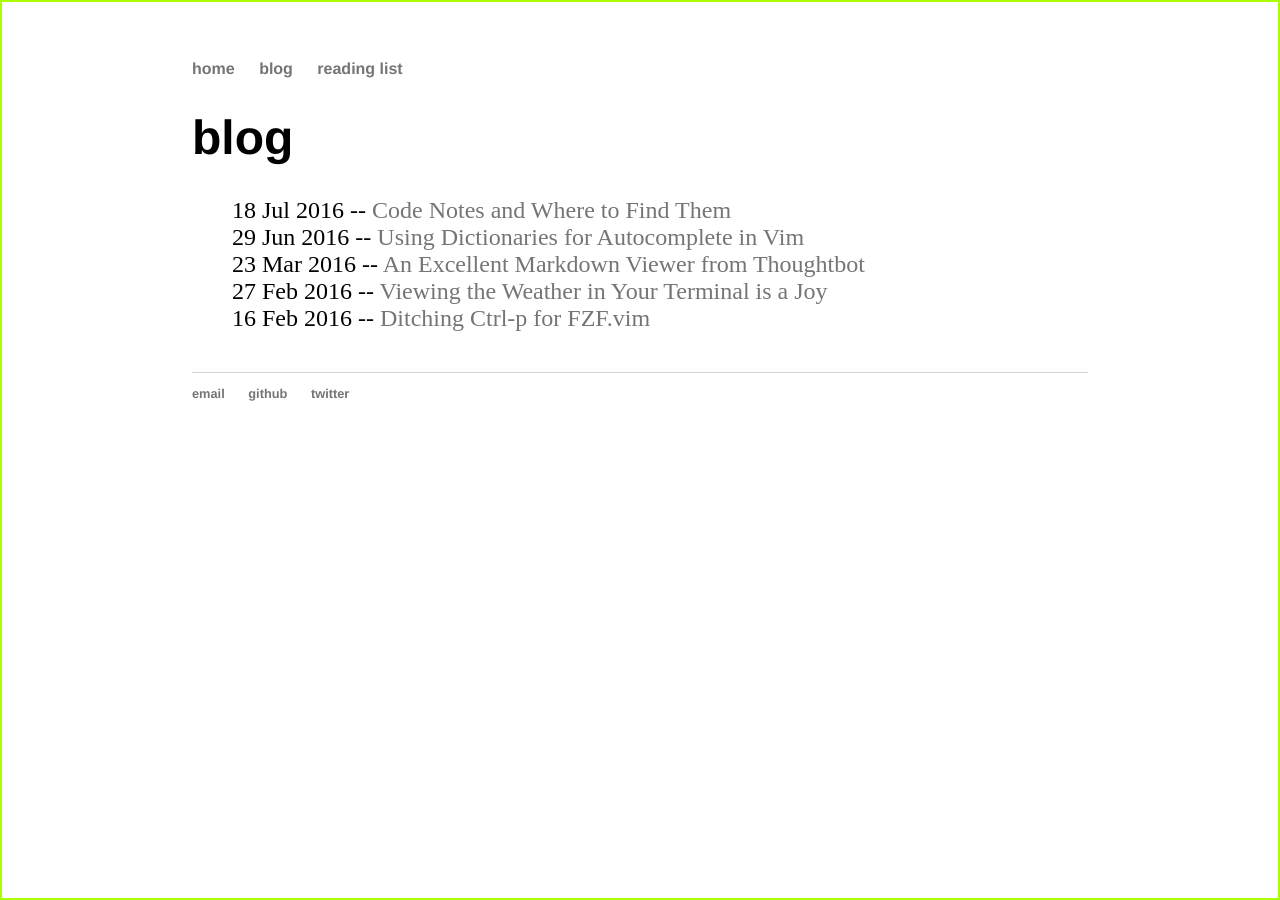
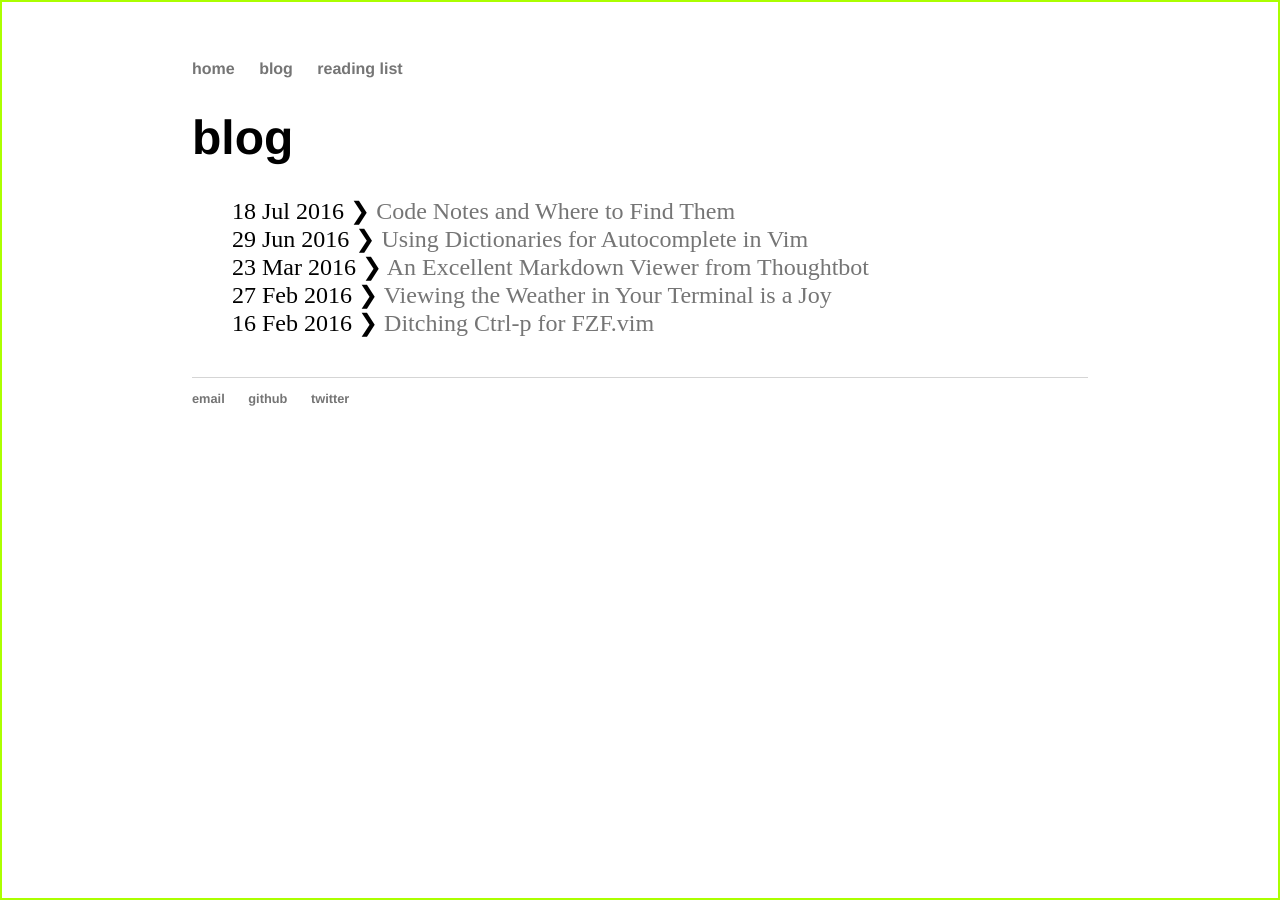
Before and after one commit to devinrm/devinrm.github.io, a Jekyll site: the page built from blog/index.html, in a window 1280 px wide. Built offline with Jekyll 4.4.1, drawn with Linux system fonts in a browser that asks for light colours.

Commit message:
How about this one

```diff
--- a/blog/index.html
+++ b/blog/index.html
@@ -7,7 +7,7 @@ title: blog
 
   {% for post in site.posts %}
     <li>
-      <span>{{ post.date | date_to_string }}</span> --
+      <span>{{ post.date | date_to_string }}</span> ❯
       <a href="{{ post.url }}" title="{{ post.title }}">{{ post.title }}</a>
     </li>
   {% endfor %}
```
